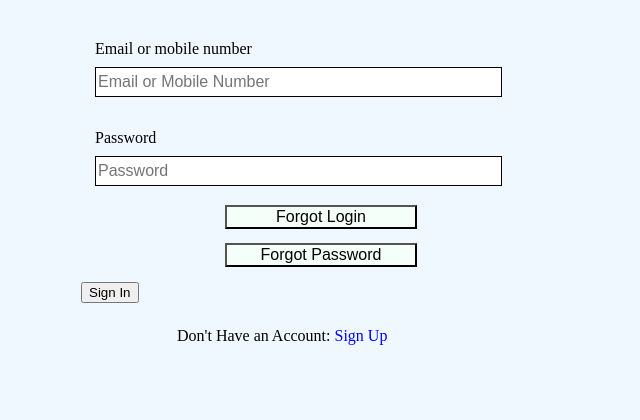
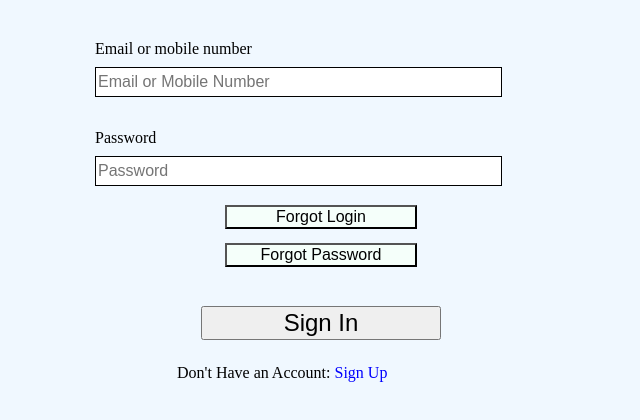
Before and after one commit to malcolm5858/CS-487-Project, a plain HTML site: page signin.html in a window 1280 px wide. Shown: the part 204-624 px from the top of the page, without its empty margins (319-959 px from the left). Drawn offline with Linux system fonts and the light colour scheme.

Commit message:
Update signin.css

```diff
--- a/signin.css
+++ b/signin.css
@@ -1,6 +1,6 @@
 #wrapper{
 	width: 480px;
-	height: 280px;
+	height: 580px;
 	margin: 0% auto;
 	background: aliceblue;
 }
@@ -49,6 +49,11 @@ fieldset input:hover{
 	background:mintcream;
 
 }
+.submitin input{
+	width:50%;
+	font-size:1.5em;
+	margin: 5% 25% 0% 25%;
+}
 .signup{
 	width: 50%;
 	margin: 5% 20% 0% 20%;
```
